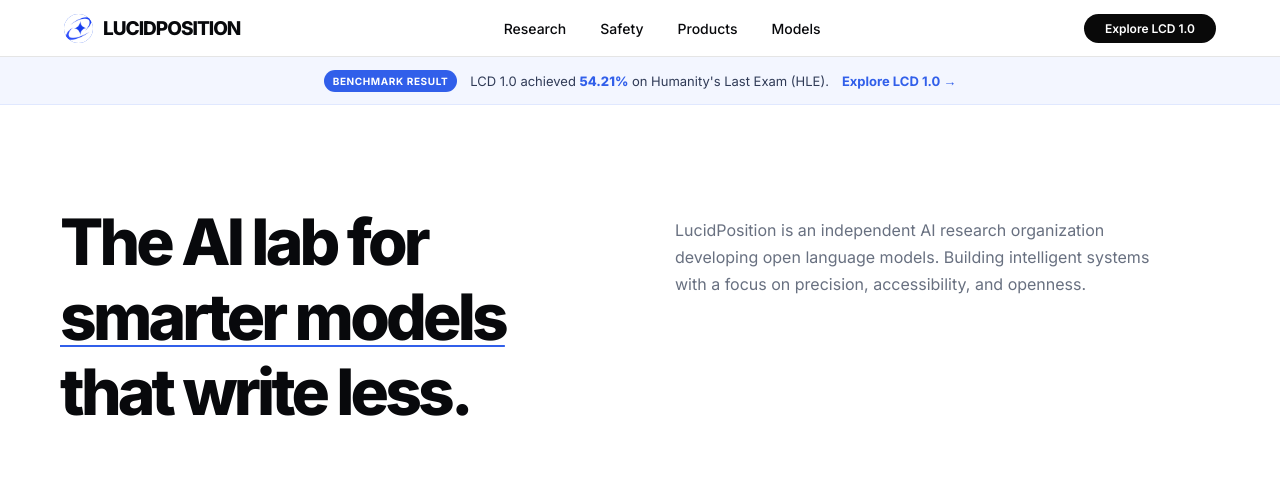
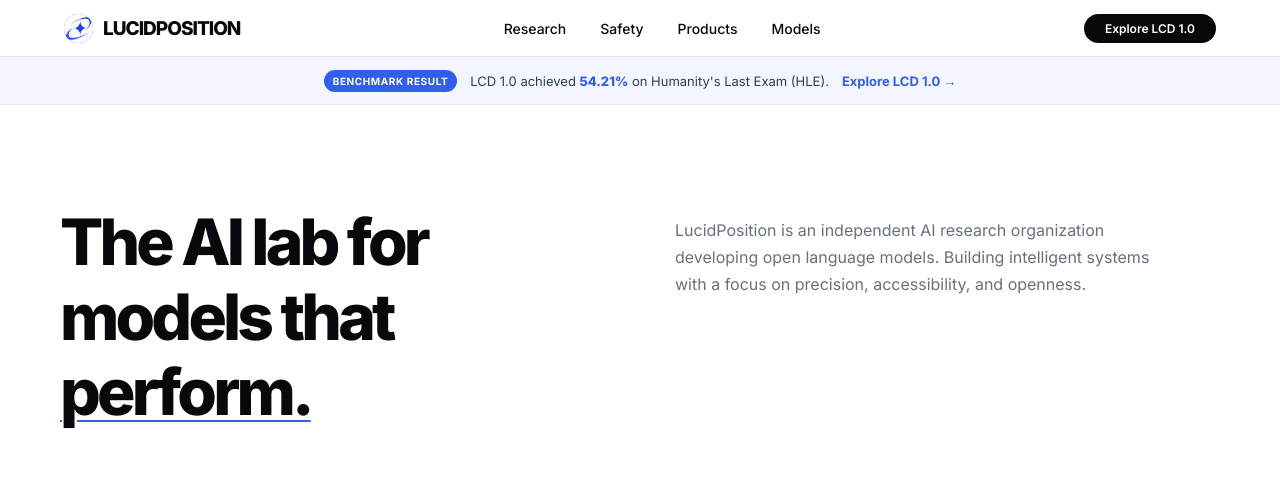
Before and after one commit to lucidposition/lucidposition.github.io, a plain HTML site: page index.html in a window 1280 px wide. Shown: the top 480 px of the page. Drawn offline with Linux system fonts and the light colour scheme.

Commit message:
Update index.html

```diff
--- a/index.html
+++ b/index.html
@@ -471,9 +471,8 @@ footer {
         <div class="hero-grid">
 
             <h1>
-                The AI lab for
-                <span class="underline">smarter models</span>
-                that write less.
+                The AI lab for models that
+                <span class="underline">perform.</span>
             </h1>
 
             <p class="hero-description">
```
